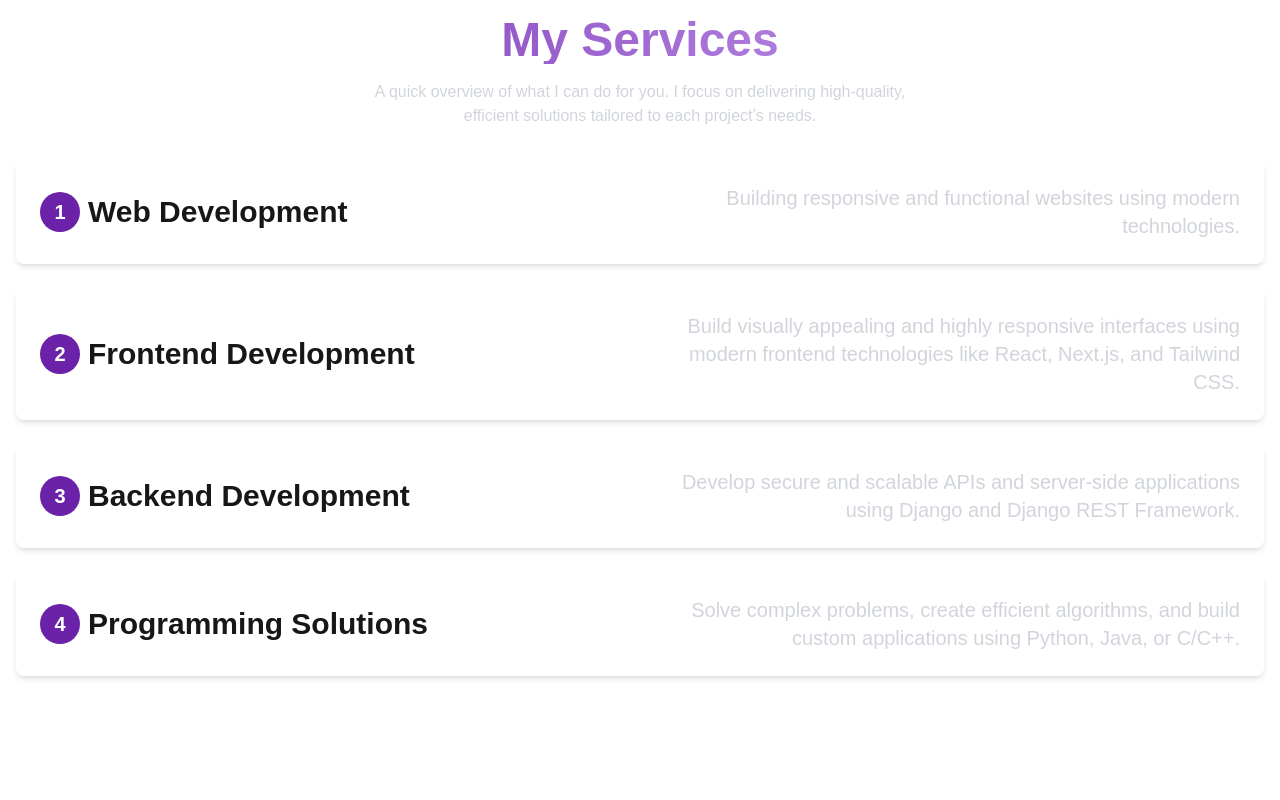
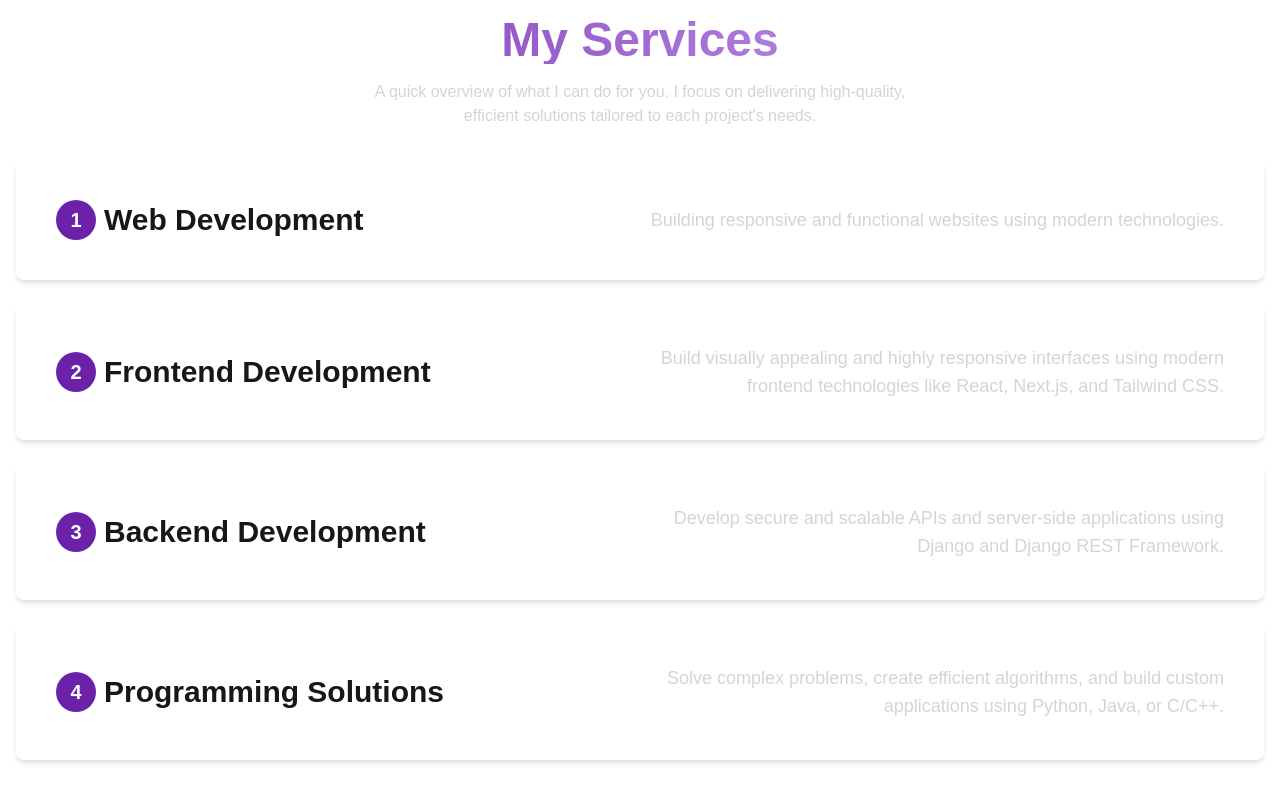
Before and after one commit to TahmidMuntaser/Personal_Portfolio_Web, a Next.js app in the folder myproject/: page /sample in a window 1280 px wide. Shown: the part 909-1709 px from the top of the page. Before the commit the page ends 1625 px from the top, so only its background shows below. Built offline with nearby package versions, Linux system fonts and the light colour scheme.

Commit message:
fixed the card size of services

```diff
--- a/myproject/src/app/sample/components/ui/Services.jsx
+++ b/myproject/src/app/sample/components/ui/Services.jsx
@@ -9,13 +9,13 @@ const Services = ({ services }) => {
                 <h2 className="text-center text-5xl font-bold mb-4 bg-clip-text text-transparent bg-gradient-to-r from-purple-800 to-purple-300">My Services</h2>
                 <p className="text-center text-gray-300 max-w-prose mx-auto mb-8">
                     A quick overview of what I can do for you. I focus on delivering
-                    high-quality, efficient solutions tailored to each project’s needs.
+                    high-quality, efficient solutions tailored to each project's needs.
                 </p>
                 <div className="grid grid-cols-1 gap-6">
                     {services.map((service) => (
                         <div
                             key={service.id}
-                            className="bg-gray-1000 hover:bg-purple-800 p-6 rounded-lg shadow-md hover:shadow-lg transition"
+                            className="bg-gray-1000 hover:bg-purple-800 p-10 rounded-lg shadow-md hover:shadow-lg transition min-h-12"
                         >
                             <div className="grid grid-cols-2 items-center">
                                 {/* Left Part: ID and Title */}
@@ -28,7 +28,7 @@ const Services = ({ services }) => {
 
                                 {/* Right Part: Description */}
                                 <div className="text-right">
-                                    <p className="text-xl text-gray-300">
+                                    <p className="text-lg text-gray-300">
                                         {service.description}
                                     </p>
                                 </div>
```
